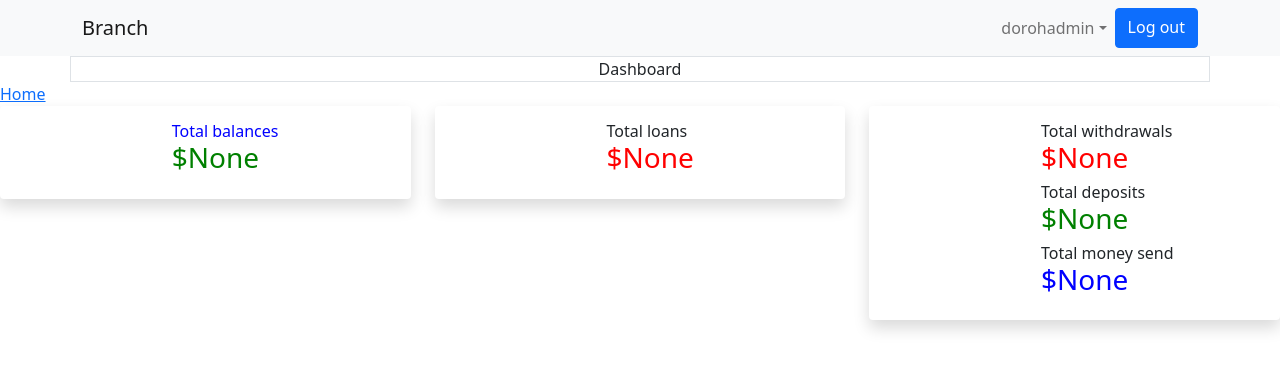
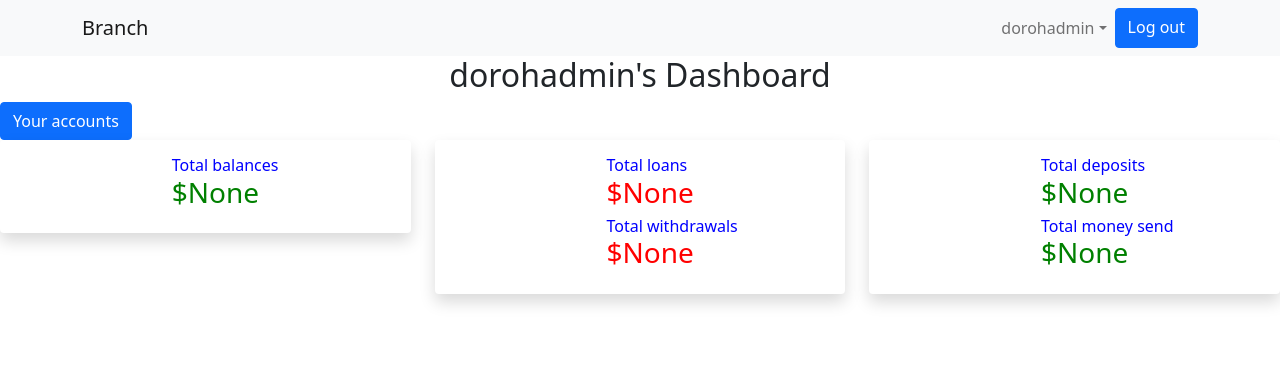
Before and after one commit to chepkiruidorothy/bank, a Django app: page /dashboard/ in a window 1280 px wide. Shown: the top 370 px of the page. Run offline with Django 4.2, Linux system fonts and the light colour scheme; a user stored in the database is signed in; data comes from the database, SQL or seed files in the repository; both versions use the stored data as it was after the commit; some libraries are stand-ins or nearby versions.

Commit message:
home and dashboards styling

```diff
--- a/bank/settings.py
+++ b/bank/settings.py
@@ -150,4 +150,4 @@
 
 SITE_ID = 1
 EMAIL_BACKEND = 'django.core.mail.backends.console.EmailBackend'
-LOGIN_REDIRECT_URL = '/home/'
+LOGIN_REDIRECT_URL = '/dashboard/'
--- a/branch/views.py
+++ b/branch/views.py
@@ -174,7 +174,7 @@
             except Account.DoesNotExist:
                 return render(request, 'account_not_found.html')
             to_account_balance = to_account.balance
-            if (balance <= amo):
+            if (balance < amo):
                 return render(request, 'cannot_send.html')
 
             else:
@@ -214,6 +214,7 @@
 
 
 def dashboard(request):
+    accounts = Account.objects.filter(customer__user = request.user)
     total_amount = Account.objects.filter(customer__user = request.user).aggregate(sum=Sum ('balance') )
     total_loans = Loan.objects.filter(customer__user = request.user).aggregate(sum=Sum ('amount') )
     total_withdraw = Transaction.objects.filter(type='Withdrawal').filter(account__customer__user=request.user).aggregate(sum=Sum ('amount') )
@@ -224,4 +225,4 @@
     monthly_transfers= Transaction.objects.filter(type='Transfer').filter(account__customer__user=request.user).annotate(month=TruncMonth('timestamp')).values('month').annotate(c=Count('id')).annotate(sum=Sum('amount')).values('month','sum','c')
     loans_monthly = Loan.objects.filter(customer__user = request.user).annotate(month=TruncMonth('timestamp')).values('month').annotate(c=Count('id')).annotate(sum=Sum('amount')).values('month','sum','c')
     accounts_monthly = Account.objects.filter(customer__user = request.user).annotate(month=TruncMonth('timestamp')).values('month').annotate(c=Count('id')).annotate(sum=Sum('balance')).values('month','sum','c')
-    return render(request, 'dashboard.html',{"total_withdraw":total_withdraw,"total_transferred":total_transferred, "total_deposited":total_deposited, "loans_monthly":loans_monthly,"monthly_transfers":monthly_transfers, "monthly_deposits":monthly_deposits, "monthly_withdrawals":monthly_withdrawals, "accounts_monthly":accounts_monthly , "total_loans":total_loans, "total_amount":total_amount})
+    return render(request, 'dashboard.html',{"accounts":accounts, "total_withdraw":total_withdraw,"total_transferred":total_transferred, "total_deposited":total_deposited, "loans_monthly":loans_monthly,"monthly_transfers":monthly_transfers, "monthly_deposits":monthly_deposits, "monthly_withdrawals":monthly_withdrawals, "accounts_monthly":accounts_monthly , "total_loans":total_loans, "total_amount":total_amount})
--- a/templates/dashboard.html
+++ b/templates/dashboard.html
@@ -1,14 +1,21 @@
 {% extends 'base.html'%}
 {% block content%}
-<script src="https://cdn.jsdelivr.net/npm/chart.js@3.7.1/dist/chart.min.js"></script>
-<div class="container d-flex d-flex-column justify-content-center border">
-  <div class="d-flex">
 
-{% block title %} Dashboard {% endblock %}
-  </div>
+<div class="container d-flex d-flex-column justify-content-center ">
+
+{% block title %} <h2> {{user}}'s Dashboard</h2>
+
+
+{% endblock %}
+
 </div>
 
-<a href="{% url 'home'%}"> Home</a>
+
+  <a class="btn btn-primary ml-auto" href="{% url 'home'%}"> Your accounts </a>
+
+
+
+
 
 <!-- Specific Page CSS goes HERE  -->
 {% block stylesheets %}{% endblock stylesheets %}
@@ -29,7 +36,7 @@
                                 <h3 class="fw-extrabold mb-2" style="color:green" >${{total_amount.sum}}</h3>
                                 <div class="">
                                   {%for account_monthly  in accounts_monthly %}
-                                  <p> Monthly balances from {{account_monthly.month}}</p>
+                                  <p> From {{account_monthly.month}}:</p>
                                   <p style="color:green" >{{account_monthly.sum}}</p>
 
                                   {% endfor%}
@@ -52,15 +59,25 @@
                         </div>
                         <div class="col-12 col-xl-7 px-xl-0">
                             <div class="d-none d-sm-block">
-                              <h2 class="h6 text-gray-400 mb-0">Total loans</h2>
+                              <h2 class="h6 text-gray-400 mb-0" style="color:blue">Total loans</h2>
                               <h3 class="fw-extrabold mb-2" style="color:red" >${{total_loans.sum}}</h3>
                               <div class="">
                                 {%for loan_monthly  in loans_monthly %}
-                                <p> Monthly loans from {{loan_monthly.month}}:</p>
+                                <p>From {{loan_monthly.month}}:</p>
                                 <p style="color:red" >{{loan_monthly.sum}}</p>
                                 {% endfor%}
                               </div>
                           </div>
+                          <div class="d-none d-sm-block">
+                              <h2 class="h6 text-gray-400 mb-0" style="color:blue"> Total withdrawals</h2>
+                              <h3 class="fw-extrabold mb-2" style="color:red">${{total_withdraw.sum}}</h3>
+                          </div>
+                          <small class="text-gray-500">
+                            {% for monthly_withdrawal in monthly_withdrawals%}
+                              <p> From {{monthly_withdrawal.month}}:</p>
+                              <p style="color:red">{{monthly_withdrawal.sum}}</p>
+                              {% endfor%}
+                          </small>
                               </div>
 
                         </div>
@@ -78,33 +95,27 @@
 
                         </div>
                         <div class="col-12 col-xl-7 px-xl-0">
+
                             <div class="d-none d-sm-block">
-                                <h2 class="h6 text-gray-400 mb-0"> Total withdrawals</h2>
-                                <h3 class="fw-extrabold mb-2" style="color:red">${{total_withdraw.sum}}</h3>
-                            </div>
-                            <small class="text-gray-500">
-                              {% for monthly_withdrawal in monthly_withdrawals%}
-                                {{monthly_withdrawal.month}}
-                                {% endfor%}
-                            </small>
-                            <div class="d-none d-sm-block">
-                                <h2 class="h6 text-gray-400 mb-0"> Total deposits</h2>
+                                <h2 class="h6 text-gray-400 mb-0" style="color:blue"> Total deposits</h2>
                                 <h3 class="fw-extrabold mb-2"  style="color:green">${{total_deposited.sum}}</h3>
 
                             </div>
                             <small class="text-gray-500">
                               {% for monthly_deposit in monthly_deposits%}
-                                {{monthly_deposit.month}}
+                              <p>From {{monthly_deposit.month}}:</p>
+                              <p style="color:green">{{monthly_deposit.sum}}</p>
                                 {% endfor%}
                             </small>
                             <div class="d-none d-sm-block">
-                                <h2 class="h6 text-gray-400 mb-0"> Total money send</h2>
-                                <h3 class="fw-extrabold mb-2"  style="color:blue">${{total_transferred.sum}}</h3>
+                                <h2 class="h6 text-gray-400 mb-0" style="color:blue"> Total money send</h2>
+                                <h3 class="fw-extrabold mb-2"  style="color:green">${{total_transferred.sum}}</h3>
 
                             </div>
                             <small class="text-gray-500">
                               {% for monthly_transfer in monthly_transfers%}
-                                {{monthly_transfer.month}}
+                                <p> From {{monthly_transfer.month}}:</p>
+                                <p style="color:green">{{monthly_transfer.sum}}</p>
                                 {% endfor%}
                             </small>
 
```
Also changed, not shown: templates/home.html (+5 -5 lines), db.sqlite3.
